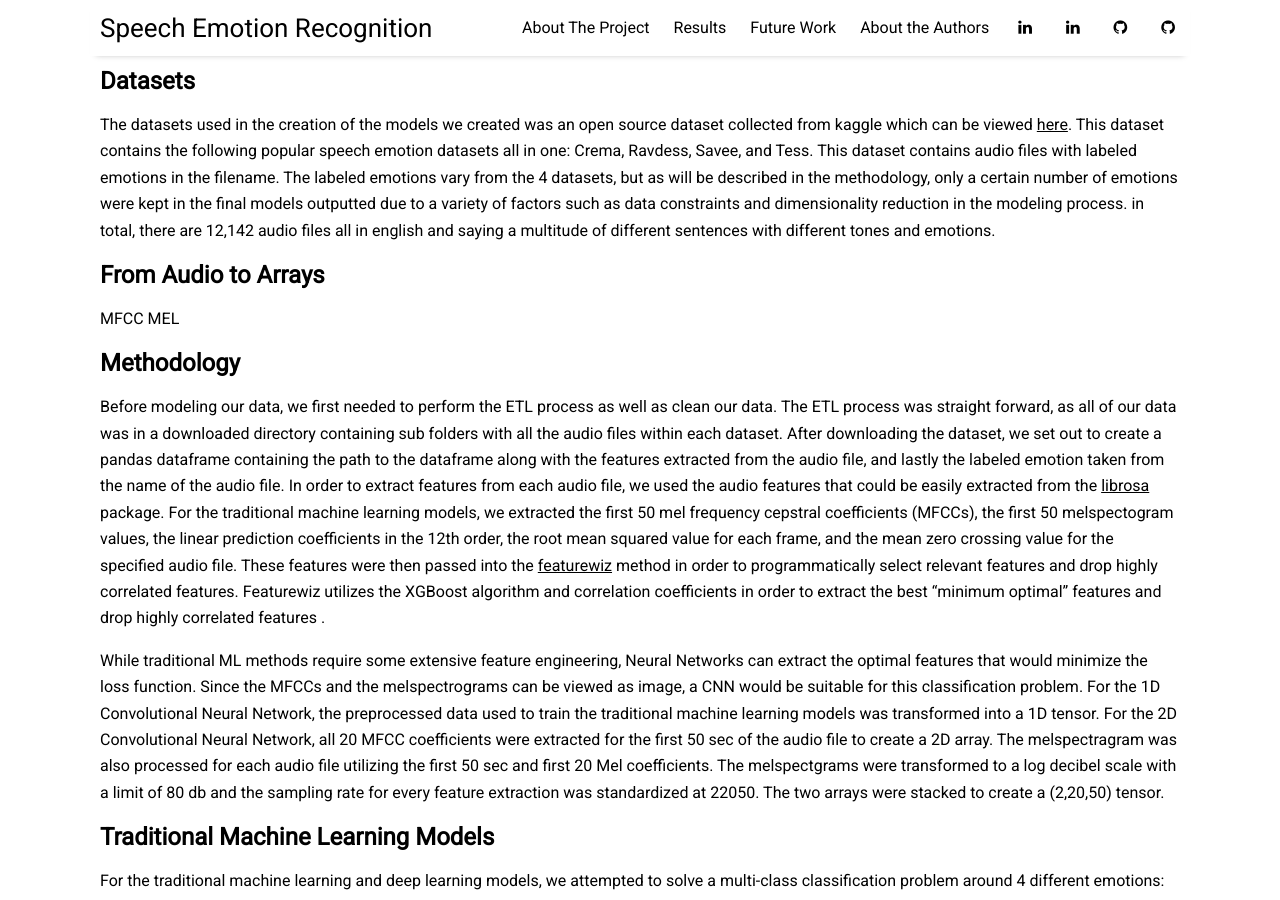
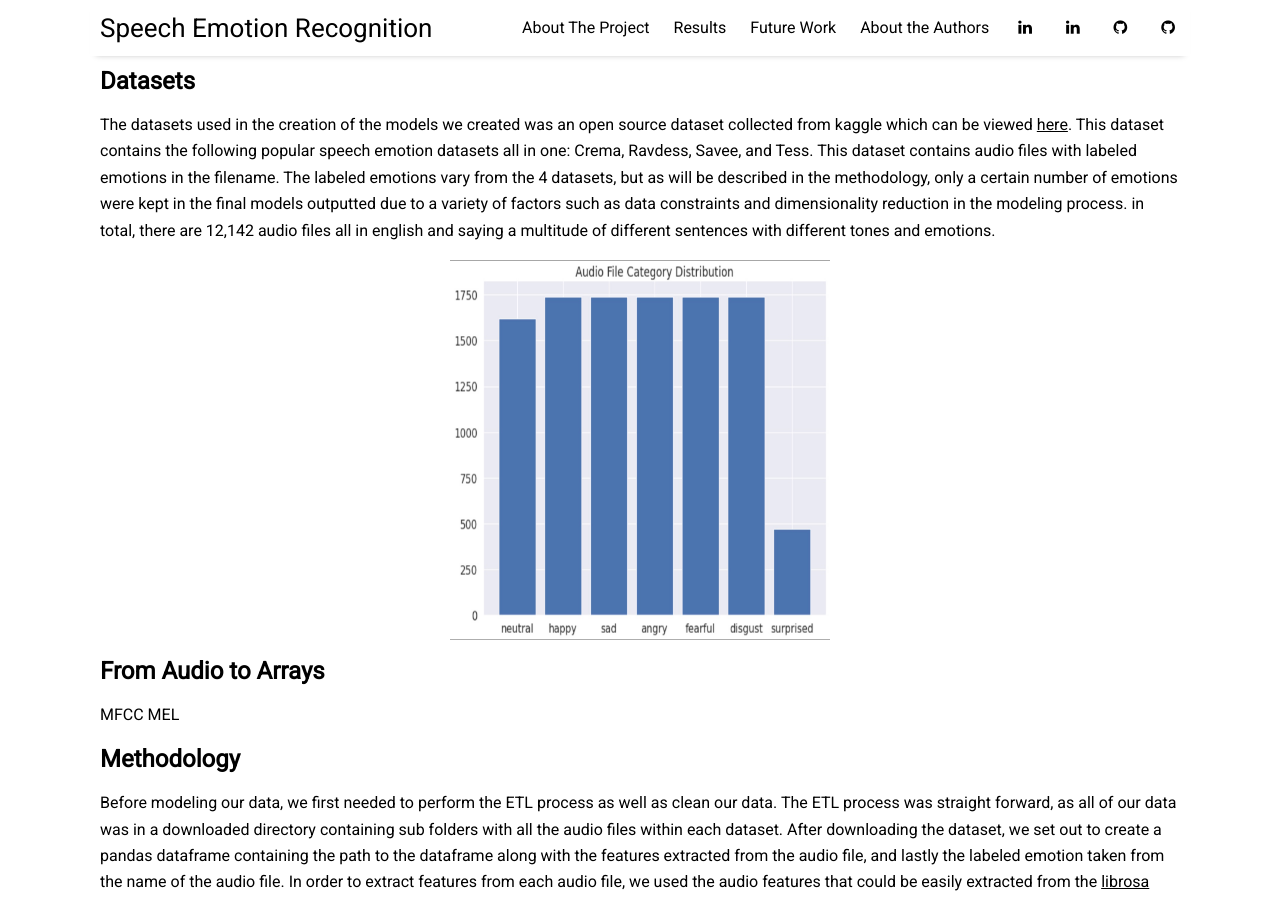
Before and after one commit to kelvinm10/SER_Website, a Jekyll site: the page built from _posts/2022-04-02-about-the-project.md, in a window 1280 px wide and 900 px high, scrolled down 675 px. Built offline with Jekyll 4.4.1, drawn with Linux system fonts in a browser that asks for light colours; nearby versions of some CDN libraries.

Commit message:
Update 2022-04-02-about-the-project.md
added cat dist figure

```diff
--- a/_posts/2022-04-02-about-the-project.md
+++ b/_posts/2022-04-02-about-the-project.md
@@ -24,6 +24,8 @@ emotions in the filename. The labeled emotions vary from the 4 datasets, but as
 a certain number of emotions were kept in the final models outputted due to a variety of factors such as data constraints and
 dimensionality reduction in the modeling process. in total, there are 12,142 audio files all in english and saying a multitude
 of different sentences with different tones and emotions.
+
+<img src="{{ site.github.url }}/assets/img/cat_dist.jpg" alt="cat_dist" style="width:380px;height:380px;">
 
 ## From Audio to Arrays
 MFCC
@@ -72,9 +74,9 @@ is added with the same parameters then a dense layer followed by softmax regress
 before every ReLu activation step which was added after each convolutional or dense layer. The model was trained at 20 epochs
 with a max learning rate (0.001), a negative log likelihood loss and ADAM as optimizer.
 
-<img src="{{ site.github.url }}/assets/img/CNN.jpeg" alt="CNN" style="width:512px;height:400px;">
+<img src="{{ site.github.url }}/assets/img/CNN.jpeg" alt="CNN" style="width:480px;height:375px;">
 
 A third model was utilized using a CNN layer for feature extraction before a Long Short-Term Memory (LSTM) network. The feature extractor contained two convolutional layers and a max pool layer. The bidirectional LSTM has 128 hiddern layers with 1 layer size. The output was followed by a softmax
 layer. The model was trained at 100 epochs with cross entropy loss as the loss function and ADAM as optimizer.
 
-<img src="{{ site.github.url }}/assets/img/LSTM.jpeg" alt="LSTM" style="width:400px;height:400px;">
+<img src="{{ site.github.url }}/assets/img/LSTM.jpeg" alt="LSTM" style="width:380px;height:380px;">
```
